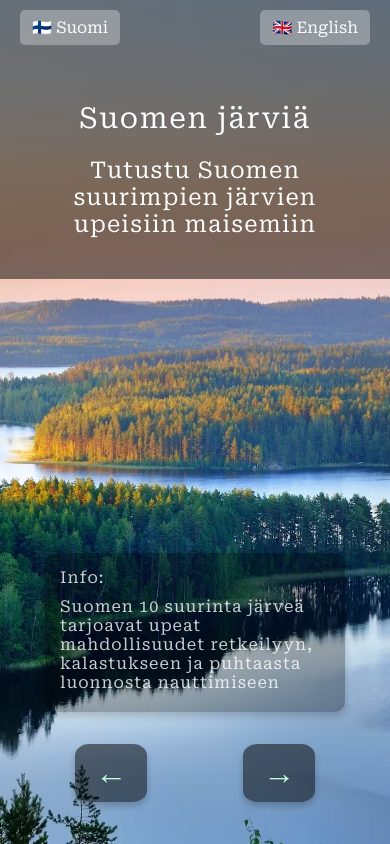
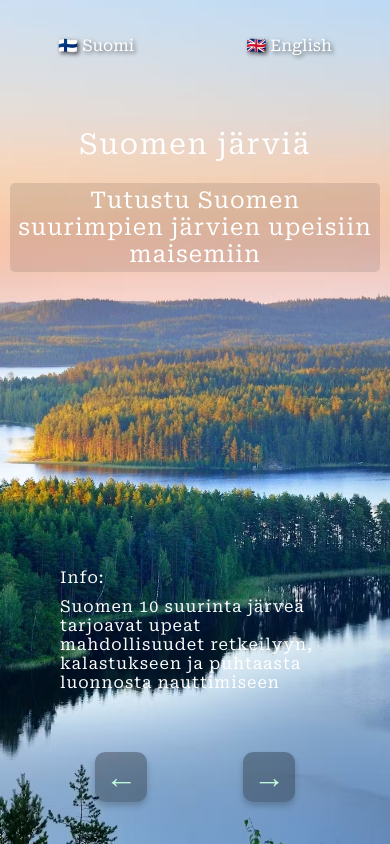
Before and after one commit to Moontags/Finnish_Lakes-_Gallery, a plain HTML site: page index.html in a window 390 px wide. Drawn offline with Linux system fonts and the light colour scheme.

Commit message:
Backround setting

```diff
--- a/script.js
+++ b/script.js
@@ -1,4 +1,4 @@
-// Finnish by default
+
 
 let currentLanguage = "fi";
 
@@ -7,18 +7,14 @@ const lakeDescription = document.getElementById("lake-description");
 const lakeInfo = document.getElementById("lake-info");
 const infoTitle = document.getElementById("info-title");
 
-// Update content based on the selected language
-
 function updateLakeInfo(slide) {
   lakeTitle.textContent = slide.getAttribute(`data-title-${currentLanguage}`);
   lakeDescription.textContent = slide.getAttribute(
     `data-description-${currentLanguage}`
   );
 
-  // Update the info box according to the selected language
-
   const infoText = slide.getAttribute(`data-info-${currentLanguage}`);
-  lakeInfo.innerHTML = ""; // Clear previous content
+  lakeInfo.innerHTML = "";
 
   infoText.split("|").forEach((item) => {
     const li = document.createElement("li");
@@ -26,42 +22,37 @@ function updateLakeInfo(slide) {
     lakeInfo.appendChild(li);
   });
 
-  // Update navigation buttons' state based on the current slide
 
   updateNavButtons();
 }
 
-// Update navigation buttons
-
 function updateNavButtons() {
-  nextBtn.disabled = slideNumber === slides.length - 1; // Disable Next on the last slide
-  prevBtn.disabled = slideNumber === 0; // Disable Previous on the first slide
+  nextBtn.disabled = slideNumber === slides.length - 1;
+  prevBtn.disabled = slideNumber === 0;
 }
 
-// Switch language
 
 function setLanguage(lang) {
   currentLanguage = lang;
   updateLakeInfo(document.querySelector(".slide.active"));
 }
 
-// Navigation between slides
+
 
 const nextBtn = document.querySelector(".next-btn");
 const prevBtn = document.querySelector(".prev-btn");
 const slides = document.querySelectorAll(".slide");
 let slideNumber = 0;
 
-// First slide
+
 
 slides[slideNumber].classList.add("active");
 updateLakeInfo(slides[slideNumber]);
 
-// Previous button
 
 nextBtn.onclick = () => {
   if (slideNumber < slides.length - 1) {
-    // Check if it's not the last slide
+
     slides[slideNumber].classList.remove("active");
     slideNumber++;
     slides[slideNumber].classList.add("active");
@@ -69,11 +60,10 @@ nextBtn.onclick = () => {
   }
 };
 
-// Previous button
 
 prevBtn.onclick = () => {
   if (slideNumber > 0) {
-    // Check if it's not the first slide
+
     slides[slideNumber].classList.remove("active");
     slideNumber--;
     slides[slideNumber].classList.add("active");
@@ -81,6 +71,6 @@ prevBtn.onclick = () => {
   }
 };
 
-// Initialize button states
+
 
 updateNavButtons();
--- a/style.css
+++ b/style.css
@@ -1,3 +1,4 @@
+/* CSS Reset */
 * {
   margin: 0;
   padding: 0;
@@ -15,8 +16,7 @@
   position: fixed;
   top: 0;
   width: 100%;
-  height: 20vh;
-  background: rgba(0, 0, 0, 0.5);
+  height: 18vh;
   display: flex;
   flex-direction: column;
   align-items: center;
@@ -36,7 +36,39 @@
   font-size: 1.6em;
   letter-spacing: 1.1px;
   text-align: center;
+  background-color: rgba(0, 0, 0, 0.1);
+  padding: 4px 8px;
+  border-radius: 5px;
 }
+
+.language-switch {
+  position: absolute;
+  top: 50%;
+  left: 0;
+  right: 0;
+  display: flex;
+  justify-content: space-around;
+  align-items: center;
+  padding: 0 30px;
+  transform: translateY(-50%);
+}
+
+.language-switch button {
+  background-color: transparent;
+  border: none;
+  color: white;
+  text-shadow: 2px 2px 4px rgba(0, 0, 0, 0.6);
+  padding: 8px 16px;
+  cursor: pointer;
+  font-size: 1rem;
+  border-radius: 5px;
+  transition: color 0.3s;
+}
+
+.language-switch button:hover {
+  color: rgba(255, 255, 255, 0.6);
+}
+
 
 /* Slider */
 
@@ -96,10 +128,10 @@
 }
 
 .navigation button {
-  padding: 10px 20px;
+  padding: 6px 10px;
   font-size: 2em;
   color: rgb(192, 250, 218);
-  background: rgba(0, 0, 0, 0.5);
+  background: rgba(0, 0, 0, 0.3);
   border: none;
   border-radius: 20%;
   cursor: pointer;
@@ -129,11 +161,10 @@
   left: 20px;
   width: 480px;
   padding: 15px;
-  background: rgba(0, 0, 0, 0.5);
+  background: transparent;
   letter-spacing: 1px;
-  color: rgba(255, 255, 255, 0.8);
+  color: white;
   border-radius: 10px;
-  box-shadow: 0 4px 8px rgba(0, 0, 0, 0.2);
   z-index: 10;
   transform: translateX(0);
 }
@@ -151,37 +182,6 @@
 .info-box ul li {
   font-size: 1.2em;
   margin-bottom: 5px;
-}
-
-/* Language Switch */
-
-.language-switch {
-  position: absolute;
-  top: 10px;
-  left: 0;
-  right: 0;
-  display: flex;
-  justify-content: space-between;
-  padding: 0 20px;
-}
-
-/* Language Button */
-
-.language-switch button {
-  background: rgba(255, 255, 255, 0.3);
-  border: none;
-  color: white;
-  text-shadow: rgba(0, 0, 0, 0.8);
-  padding: 8px 12px;
-  cursor: pointer;
-  font-size: 1rem;
-  border-radius: 5px;
-  transition: background 0.3s;
-}
-
-.language-switch button:hover {
-  background: rgba(255, 255, 255, 0.6);
-  color: rgb(53, 52, 52);
 }
 
 /* Media Queries */
@@ -234,7 +234,7 @@
 @media (max-width: 768px) and (min-width: 481px) {
   .info-box {
     width: 420px;
-    background: rgba(0, 0, 0, 0.3);
+    background: transparent;
     left: 50%;
     bottom: 160px;
     transform: translateX(-50%);
@@ -245,11 +245,33 @@
 @media (max-width: 480px) {
   .info-box {
     width: 300px;
-    background: rgba(0, 0, 0, 0.3);
+    background: transparent;
     left: 50%;
     bottom: 100px;
     transform: translateX(-50%);
     font-size: 0.85em;
     margin-bottom: 2rem;
   }
+  @media (max-width: 600px) {
+    .header-blur {
+      height: 33vh;
+      font-size: 0.9em;
+      text-align: center;
+      padding: 10px 10px;
+      margin-top: 40px;
+    }
+
+    .header-blur h1 {
+      font-size: 1.8rem;
+      margin-top: 40px;
+    }
+
+    .language-switch {
+      top: 5px;
+      flex-direction: row;
+      justify-content: center;
+      gap: 80px;
+    }
+  }
+
 }
```
